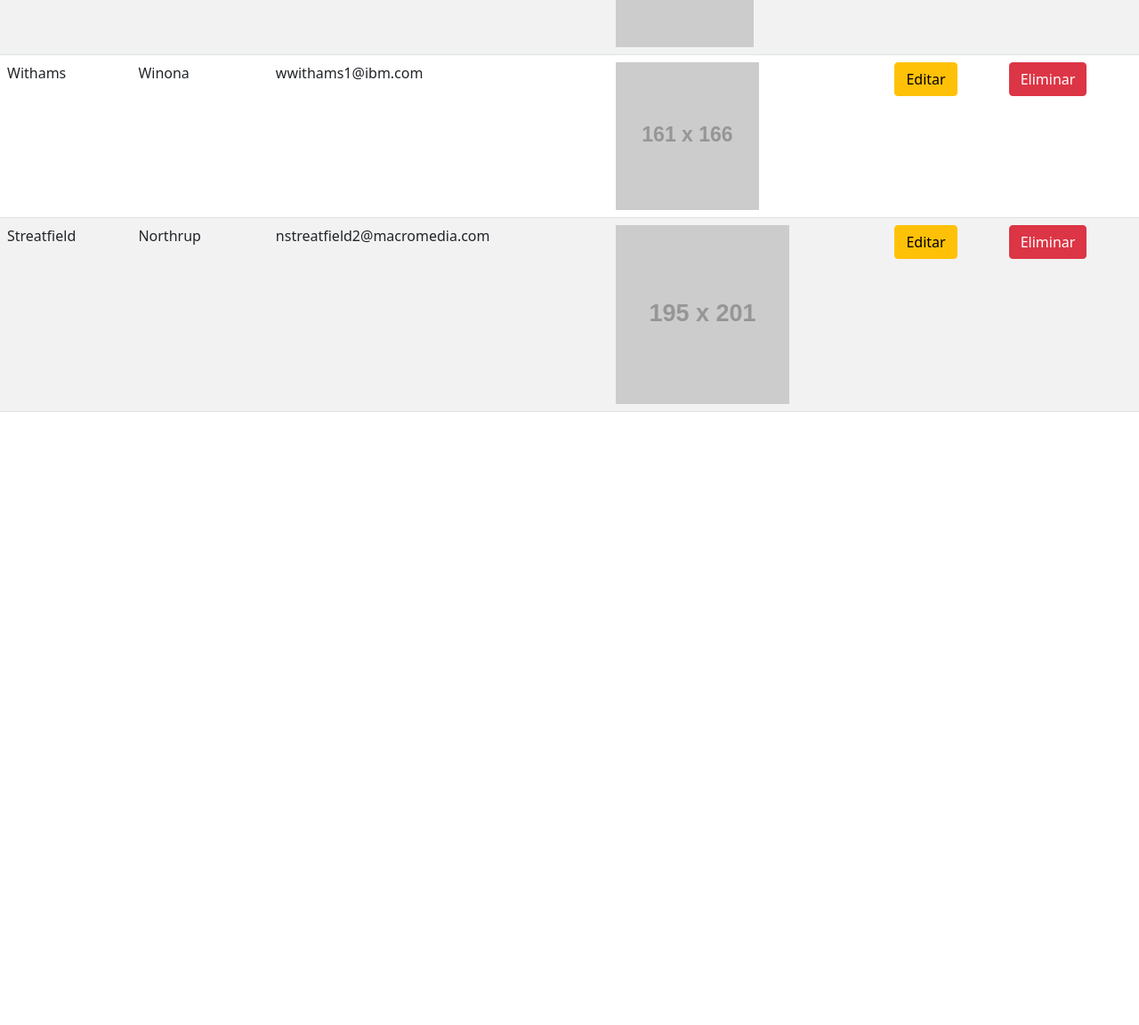
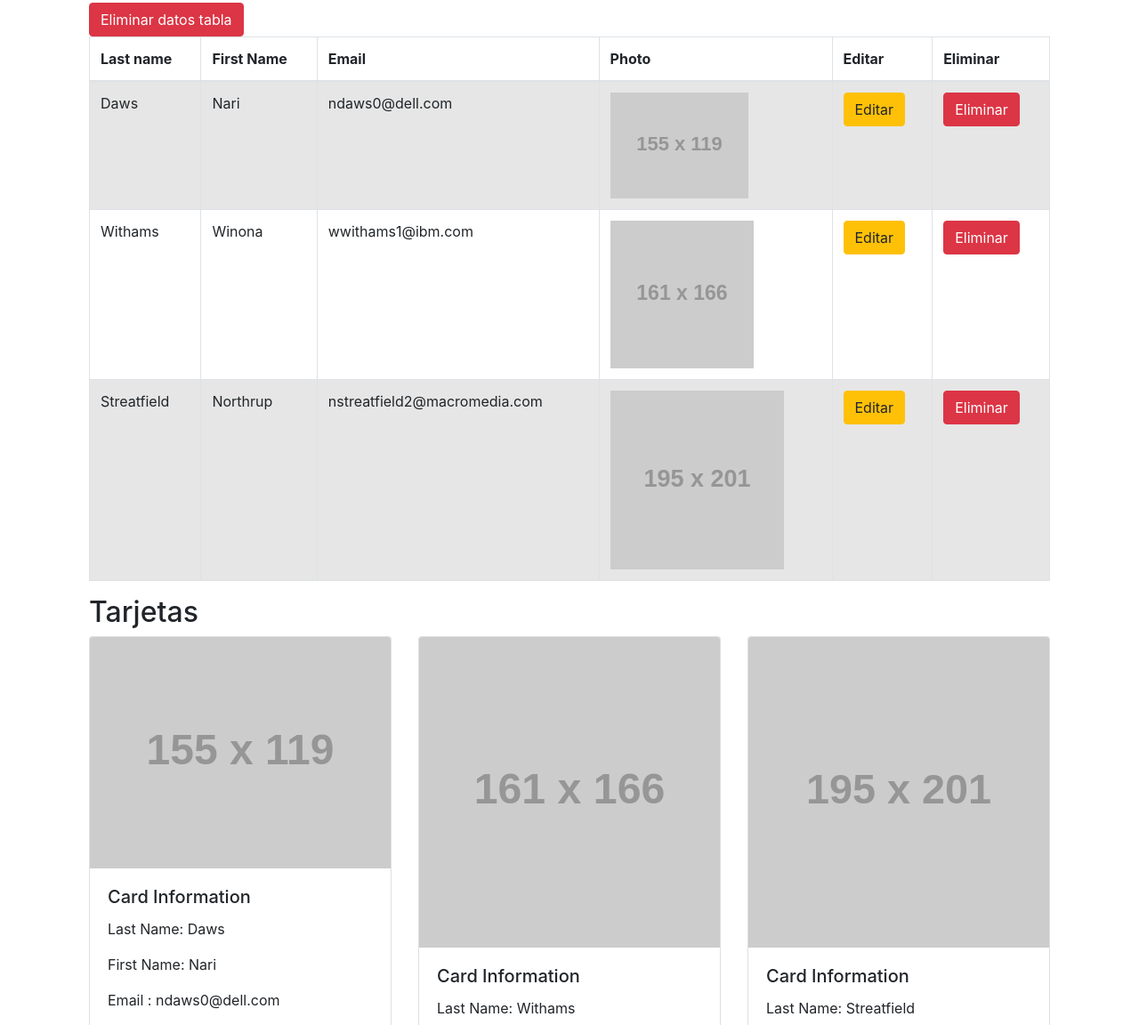
Before and after one commit to JDevMen/preParcial1Web, a plain HTML site: page index.html in a window 1280 px wide. Shown: the part 400-1552 px from the top of the page at 89% size. Before the commit the page ends 879 px from the top, so only its background shows below. Drawn offline with nearby package versions, Linux system fonts and the light colour scheme; placeholder pictures from the web are drawn by us.

Commit message:
tarjetas terminadas

```diff
--- a/index.html
+++ b/index.html
@@ -8,6 +8,8 @@
     <meta name="viewport" content="width=device-width, initial-scale=1">
     <link href="https://cdn.jsdelivr.net/npm/bootstrap@5.1.1/dist/css/bootstrap.min.css" rel="stylesheet"
         integrity="sha384-F3w7mX95PdgyTmZZMECAngseQB83DfGTowi0iMjiWaeVhAn4FJkqJByhZMI3AhiU" crossorigin="anonymous">
+    <link rel="stylesheet" href="https://stackpath.bootstrapcdn.com/bootstrap/4.4.1/css/bootstrap.min.css"
+        integrity="sha384-Vkoo8x4CGsO3+Hhxv8T/Q5PaXtkKtu6ug5TOeNV6gBiFeWPGFN9MuhOf23Q9Ifjh" crossorigin="anonymous">
     <link rel="stylesheet" href="main.css">
     <script src="https://code.jquery.com/jquery-3.3.1.slim.min.js"
         integrity="sha384-q8i/X+965DzO0rT7abK41JStQIAqVgRVzpbzo5smXKp4YfRvH+8abtTE1Pi6jizo"
@@ -21,16 +23,16 @@
 </head>
 
 <body>
+    <div class="container">
         <h1>People</h1>
+        <div id ="formDiv">
+            <h2>Formato nuevo elemento</h2>
             <form id="add">
                 <div class="form-group">
-            <input type="text" class="form-control" id="lastNameForm"
-                placeholder="Enter last name">
+                    <input type="text" class="form-control" id="lastNameForm" placeholder="Enter last name">
                 </div>
                 <div class="form-group">
-            <input type="text"
-            class="form-control"
-            id="firstNameForm" placeholder="Enter first name">
+                    <input type="text" class="form-control" id="firstNameForm" placeholder="Enter first name">
                 </div>
                 <div class="form-group">
                     <input type="email" class="form-control" id="emailForm" placeholder="Enter email">
@@ -40,13 +42,13 @@
                 </div>
                 <button type="submit" class="btn btn-primary" id="submitForm">Submit</button>
             </form>
-
+        </div>
+        <div class="container" id ="tableDiv">
+            <h2>Tabla de datos</h2>
             <!-- Button trigger modal -->
             <button type="button" class="btn btn-danger" data-toggle="modal" data-target="#exampleModal">
                 Eliminar datos tabla
             </button>
-
-    <!-- Modal -->
             <div class="modal fade" id="exampleModal" tabindex="-1" role="dialog" aria-labelledby="exampleModalLabel"
                 aria-hidden="true">
                 <div class="modal-dialog" role="document">
@@ -60,26 +62,38 @@
                         </div>
                         <div class="modal-footer">
                             <button type="button" class="btn btn-secondary" data-dismiss="modal">Cancelar</button>
-                    <button type="button" class="btn btn-danger" data-dismiss="modal" id ="autodestruccion">Eliminar todo</button>
+                            <button type="button" class="btn btn-danger" data-dismiss="modal" id="autodestruccion">Eliminar
+                                todo</button>
                         </div>
                     </div>
                 </div>
             </div>
-    <table class="table table-striped table-hover" id = "table">
+
+            <table class="table table-bordered table-striped table-hover" id="table">
                 <thead>
                     <tr>
                         <th scope="col" id="lastName">Last name</th>
                         <th scope="col" id="firstName">First Name</th>
                         <th scope="col" id="email">Email</th>
-                <th scope="col" id= "photo">Photo</th>
-                <th scope="col" id= "editar">Editar</th>
-                <th scope="col" id= "eliminar">Eliminar</th>
+                        <th scope="col" id="photo">Photo</th>
+                        <th scope="col" id="editar">Editar</th>
+                        <th scope="col" id="eliminar">Eliminar</th>
                     </tr>
                 </thead>
                 <tbody>
                 </tbody>
             </table>
+        </div>
 
+        <div class="container">
+            <h2>Tarjetas</h2>
+            <div class="card-deck" id="cartas">
+
+            </div>
+        </div>
+
+
+    </div>
     <script src="main.js"></script>
 </body>
 
--- a/main.js
+++ b/main.js
@@ -88,6 +88,34 @@ function sortTable(n) {
     }
   }
 }
+
+fetch(data)
+  .then((resp) => resp.json())
+  .then(function (data) {
+    let eventos = data;
+    var temp = "";
+    for (let i = 0; i < eventos.length; i++) {
+      temp += "<div class='card'>";
+      temp += "<img class='card-img-top' src = '" + eventos[i].photo + "'>";
+      temp += "<div class='card-body'>";
+      temp += "<h5 class='card-title'>Card Information</h5>";
+      temp +=
+        "<p class='card-text'>Last Name: " + eventos[i].last_name + "</p>";
+      temp +=
+        "<p class='card-text'>First Name: " + eventos[i].first_name + "</p>";
+      temp += "<p class='card-text'>Email : " + eventos[i].email + "</p>";
+      temp +=
+        "<button type='button' class='btn btn-primary' onclick='deleteRow(this)' value='Delete'> Eliminar </button> ";
+      temp +=
+        "<button type='button' class='btn btn-success' onclick='makeRowEditable(this)'> Editar </button>";
+      temp += "</div>";
+      temp += "</div>";
+      document.getElementById("cartas").innerHTML = temp;
+    }
+  })
+  .catch(function (error) {
+    console.log(error);
+  });
 
 let lastName = document.getElementById("lastName");
 lastName.addEventListener("click", () => {
```
Lines whose indentation alone changed are shown as unchanged.
